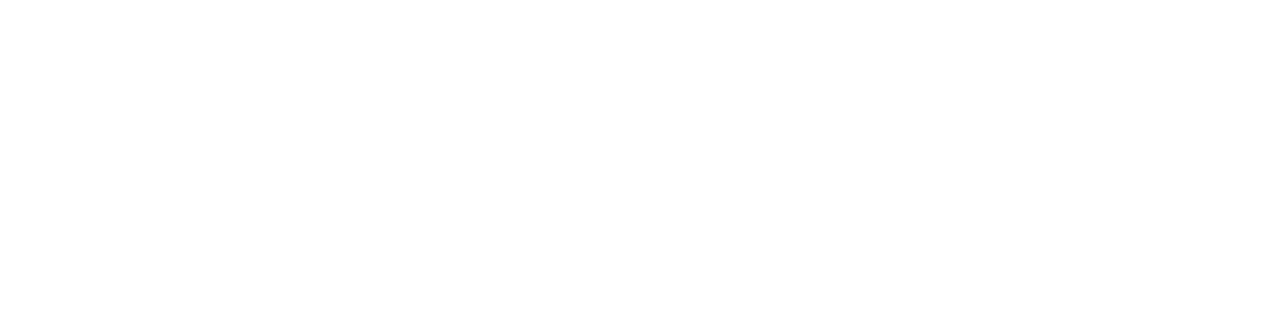
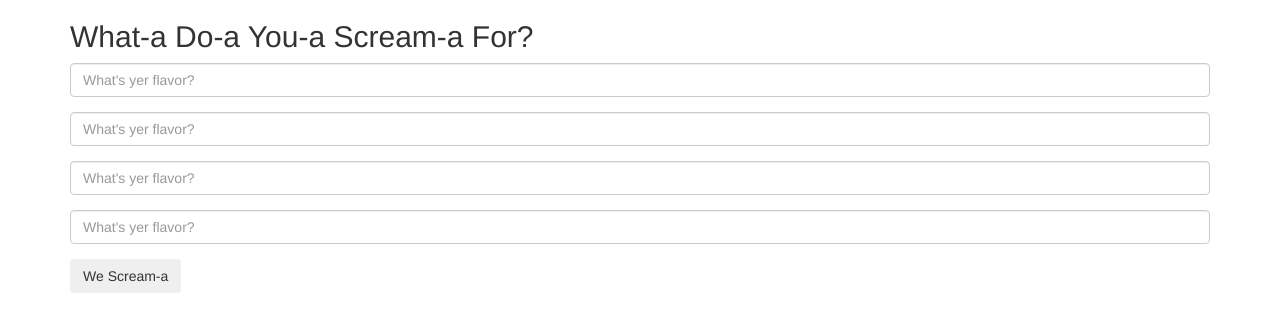
Before and after one commit to JonToler/iScream, a plain HTML site: page index.html in a window 1280 px wide. Drawn offline with Linux system fonts and the light colour scheme.

Commit message:
add code to collect ice cream flavors and display them in an unordered list

```diff
--- a/index.html
+++ b/index.html
@@ -8,9 +8,30 @@
     <script src="js/jquery-3.1.0.min.js"></script>
     <script src="js/bootstrap.min.js"></script>
     <script src="js/script.js"></script>
-    <title></title>
+    <title>Fifty-One Licks</title>
   </head>
   <body>
-
+    <div class="container">
+      <div class="flavors">
+        <form id="youScream">
+          <h2>What-a Do-a You-a Scream-a For?</h2>
+          <div class="form-group">
+            <input id="flavor1" class="form-control" placeholder="What's yer flavor?">
+          </div>
+          <div class="form-group">
+            <input id="flavor2" class="form-control" placeholder="What's yer flavor?">
+          </div>
+          <div class="form-group">
+            <input id="flavor3" class="form-control" placeholder="What's yer flavor?">
+          </div>
+          <div class="form-group">
+            <input id="flavor4" class="form-control" placeholder="What's yer flavor?">
+          </div>
+          <button type="submit" class="btn btn-inverse">We Scream-a</button>
+        </form>
+      </div>
+      <ul id="flavorFavs">
+      </ul>
+    </div>
   </body>
 </html>
--- a/js/script.js
+++ b/js/script.js
@@ -0,0 +1,15 @@
+$(document).ready(function() {
+  $("form#youScream").submit(function(event) {
+    var fieldNames = [1,2,3,4];
+
+    fieldNames.forEach(function(fieldName) {
+      var flavor = "<li>" + $("#flavor" + fieldName).val() + "</li>";
+      $("#flavorFavs").append(flavor);
+    })
+
+    event.preventDefault();
+  });
+
+
+
+});
```
Also changed, not shown: img/iscreama.gif (added).
